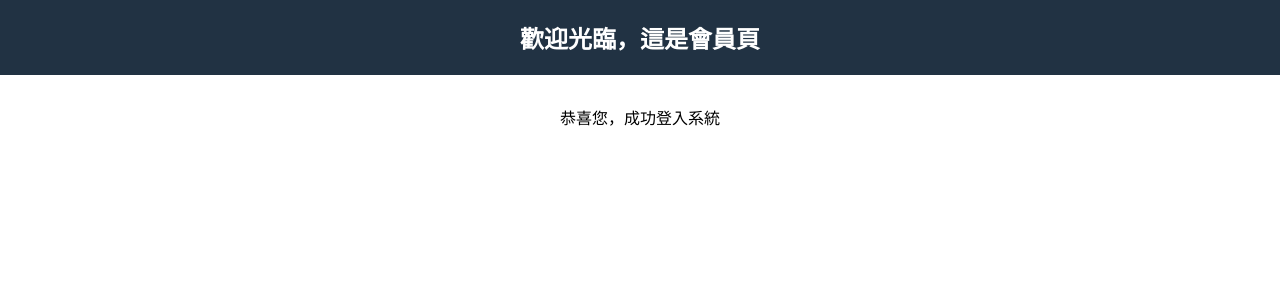
After one commit to tanni6808/wehelp-stage1, a FastAPI app: template week4/templates/member.html in a window 1280 px wide. The commit adds this page. Shown: the top 300 px of the page. Run offline with FastAPI, Linux system fonts and the light colour scheme; the template is opened without the code that fills it, so the values that code supplies are empty.

Commit message:
finish task2

```diff
--- a/week4/main.py
+++ b/week4/main.py
@@ -1,5 +1,5 @@
-from fastapi import FastAPI, Request, Form
-from fastapi.responses import HTMLResponse
+from fastapi import FastAPI, Request, Form, status
+from fastapi.responses import HTMLResponse, RedirectResponse
 from fastapi.staticfiles import StaticFiles
 from fastapi.templating import Jinja2Templates
 from typing_extensions import Annotated
@@ -13,15 +13,20 @@ templates = Jinja2Templates(directory="templates")
 
 
 @app.get("/", response_class=HTMLResponse)
-async def home(request: Request):
-    return templates.TemplateResponse(
-        request=request, name="index.html"
-    )
+async def index(request: Request):
+    return templates.TemplateResponse("index.html", {"request": request})
 
 
 @app.post("/signin")
 async def signin(username: Annotated[str, Form()], password: Annotated[str, Form()]):
-    return {"username": username, "password": password}
+    if username=='test' and password=='test': return RedirectResponse(url='/member', status_code=status.HTTP_302_FOUND)
+    elif username=='' or password=='': return RedirectResponse(url='/error?message=請輸入帳號及密碼', status_code=status.HTTP_302_FOUND)
+    return RedirectResponse(url='/error?message=帳號或密碼輸入錯誤', status_code=status.HTTP_302_FOUND)
 
-# @app.get("/member", response_class=HTMLResponse)
-# async def member()
+@app.get("/member", response_class=HTMLResponse)
+async def member(request: Request):
+    return templates.TemplateResponse("member.html", {"request": request})
+
+@app.get("/error")
+async def error(request: Request, message: str):
+    return templates.TemplateResponse("error.html", {"request": request, "message": message})
--- a/week4/static/script.js
+++ b/week4/static/script.js
@@ -2,14 +2,12 @@
 
 const agreeCheckboxEl = document.getElementById("agree");
 const btnSignin = document.getElementById("signin");
-const usernameEl = document.getElementById("username");
-const passwordEl = document.getElementById("password");
 
-btnSignin.addEventListener("click", function (e) {
-  //   e.preventDefault();
-  if (agreeCheckboxEl.checked == false) return alert("請勾選「同意條款」！");
-
-  //   usernameEl.value = "";
-  //   passwordEl.value = "";
-  //   agreeCheckboxEl.checked = false;
-});
+if (btnSignin) {
+  btnSignin.addEventListener("click", function (e) {
+    if (agreeCheckboxEl.checked == false) {
+      e.preventDefault();
+      return alert("請勾選「同意條款」！");
+    }
+  });
+}
--- /dev/null
+++ b/week4/templates/base.html
@@ -0,0 +1,14 @@
+<!DOCTYPE html>
+<html>
+  <head>
+    <meta charset="utf-8" />
+    <meta name="viewport" content="width=device-width, initial-scale=1.0" />
+    <title>WeHelp Week4</title>
+    <link href="{{ url_for('static', path='/style.css') }}" rel="stylesheet" />
+    <script defer src="{{ url_for('static', path='/script.js') }}"></script>
+  </head>
+  <body>
+    <header class="header">{% block header %} {% endblock %}</header>
+    <main class="main-container">{% block content %} {% endblock %}</main>
+  </body>
+</html>
--- /dev/null
+++ b/week4/templates/error.html
@@ -0,0 +1,2 @@
+{% extends "base.html" %} {% block header %} 失敗頁面 {% endblock %} {% block
+content %} {{ message }} {% endblock %}
--- /dev/null
+++ b/week4/templates/member.html
@@ -0,0 +1,2 @@
+{% extends "base.html" %} {% block header %} 歡迎光臨，這是會員頁 {% endblock %}
+{% block content %}恭喜您，成功登入系統{% endblock %}
```
Also changed, not shown: week4/templates/index.html (+3 -15 lines).
